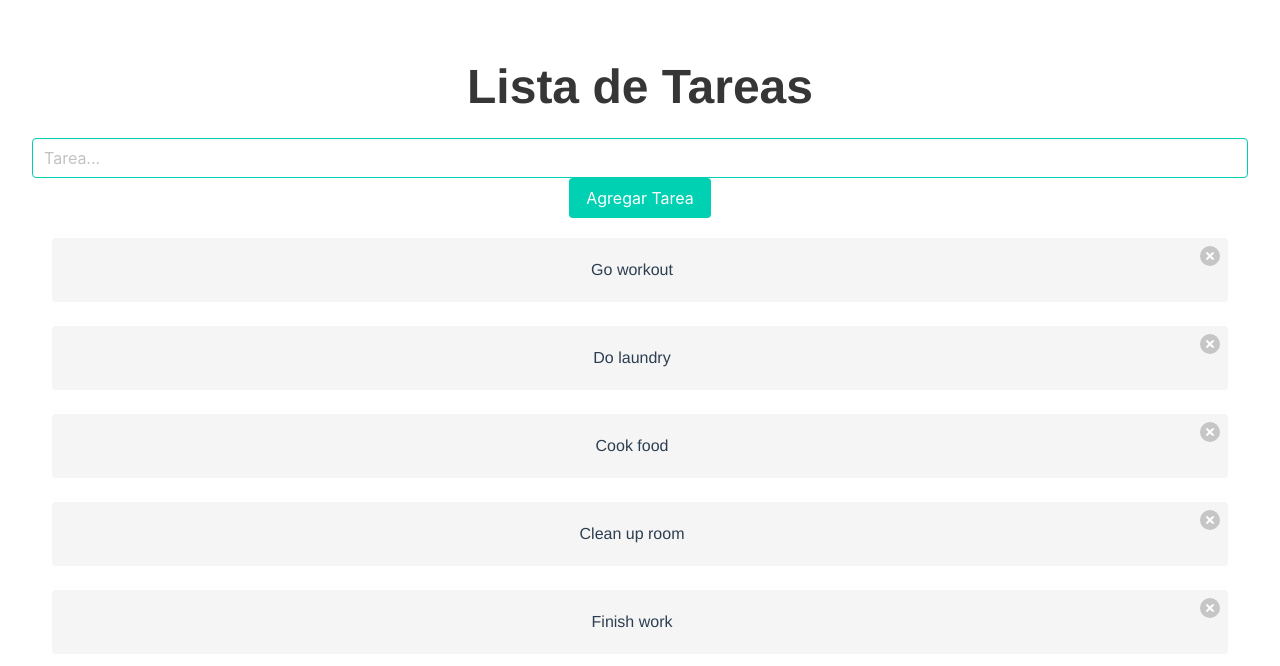
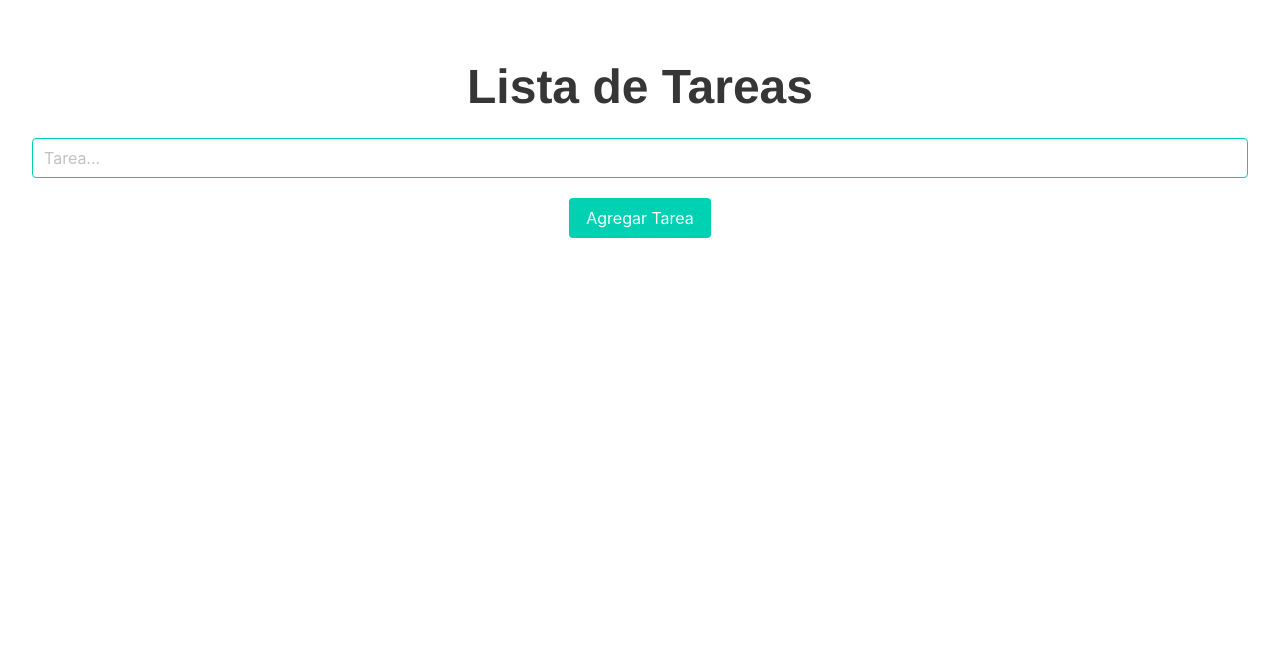
Before and after one commit to wiccana/todolist, a Vue app: page / in a window 1280 px wide. Shown: the top 666 px of the page. Built offline with nearby package versions, Linux system fonts and the light colour scheme.

Commit message:
validation 2

```diff
--- a/src/App.vue
+++ b/src/App.vue
@@ -21,28 +21,7 @@ export default {
   },
   data() {
     return {
-      items: [
-        {
-          id: 1,
-          description: 'Go workout'
-        },
-        {
-          id: 2,
-          description: 'Do laundry'
-        },
-        {
-          id: 3,
-          description: 'Cook food'
-        },
-        {
-          id: 4,
-          description: 'Clean up room'
-        },
-        {
-          id: 5,
-          description: 'Finish work'
-        }
-      ],
+      items: [],
     }
   },
   methods: {
--- a/src/components/AddItem.vue
+++ b/src/components/AddItem.vue
@@ -1,9 +1,9 @@
 <template>
   <div>
     <input class="input is-primary" v-model="description" name="description" type="text" placeholder="Tarea...">
-    <p v-show="hasInputError" class="help has-text-left has-text-danger">This is a help text</p>
+    <p v-show="hasInputError" class="help has-text-left has-text-danger">La tarea no puede estar vacía!</p>
 
-    <button @click="addItem" class="button is-primary">Agregar Tarea</button>
+    <button id="addItem" @click="addItem" class="button is-primary">Agregar Tarea</button>
 
   </div>
 </template>
@@ -42,4 +42,7 @@ export default {
 </script>
 
 <style scoped>
+  #addItem{
+    margin-top: 20px;
+  }
 </style>
--- a/src/components/Item.vue
+++ b/src/components/Item.vue
@@ -1,9 +1,5 @@
 <template>
-    <!-- <div> -->
         <p>{{ item.description }}</p>
-        <!-- <button class="delete"></button> -->
-    <!-- </div> -->
-
 </template>
 
 <script>
--- a/src/components/TodoList.vue
+++ b/src/components/TodoList.vue
@@ -28,8 +28,5 @@ export default {
   #list {
     padding: 20px;
   }
-  .todo-item{
-    margin:  10px;
-    display: blocK;
-  }
+
 </style>
```
